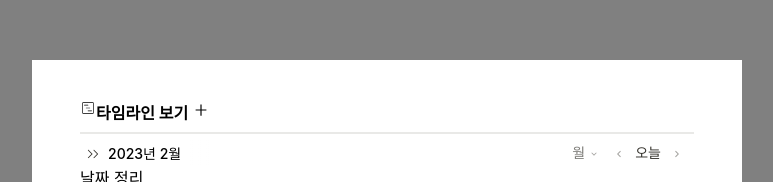
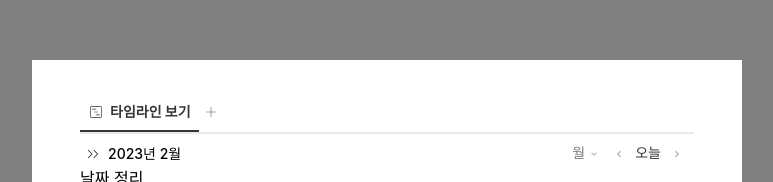
Before and after one commit to taehoon619/timeline, a React (Create React App) app: page / in a window 1280 px wide. Shown: the part 140-322 px from the top of the page, without its empty margins (253-1026 px from the left). Built offline with nearby package versions, Linux system fonts and the light colour scheme.

Commit message:
timeline

```diff
--- a/src/components/Navbar/Navbar.jsx
+++ b/src/components/Navbar/Navbar.jsx
@@ -6,13 +6,19 @@ import styles from "./Navbar.module.css";
 export default function Navbar() {
   return (
     <div className={styles.container}>
-      <div className={styles.timeLineText}>
-        <div className={styles.timeLineView}>
-          <CiViewTimeline />
-          <h4>타임라인 보기</h4>
-        </div>
-        <div>
-          <AiOutlinePlus />
+      <div className={styles.timeLineTextWrap}>
+        <div className={styles.timeLineText}>
+          <div className={styles.timeLine}>
+            <div className={styles.timeLineView}>
+              <di className={styles.timeLineBox}>
+                <CiViewTimeline className={styles.timeLineIcon} />
+                <h4 className={styles.lineText}>타임라인 보기</h4>
+              </di>
+            </div>
+          </div>
+          <div className={styles.contentPlusIcon}>
+            <AiOutlinePlus className={styles.contentPlus} />
+          </div>
         </div>
       </div>
       <div className={styles.menuBar}></div>
--- a/src/components/Navbar/Navbar.module.css
+++ b/src/components/Navbar/Navbar.module.css
@@ -5,6 +5,17 @@
   display: flex;
   align-items: center;
   position: sticky;
+  z-index: 1;
+}
+
+.timeLineTextWrap {
+  width: 100%;
+  height: 100%;
+  display: flex;
+  align-items: center;
+  flex-grow: 1;
+  gap: 0.3rem;
+  z-index: 1;
 }
 
 .timeLineText {
@@ -12,9 +23,87 @@
   display: flex;
   align-items: center;
   flex-grow: 1;
-  gap: 0.3rem;
+}
+
+.timeLine {
+  display: inline-flex;
+  margin: 0px;
+  height: 100%;
 }
 
 .timeLineView {
   display: flex;
+  align-items: center;
+  background: none;
+  height: 100%;
+  border-bottom: 2px solid rgb(55, 53, 47);
+  padding-top: 2px;
 }
+
+.timeLineBox {
+  user-select: none;
+  transition: background 20ms ease-in 0s;
+  cursor: pointer;
+  display: flex;
+  align-items: center;
+  flex-shrink: 0;
+  white-space: nowrap;
+  height: 28px;
+  border-radius: 4px;
+  font-size: 14px;
+  line-height: 1.2;
+  min-width: 0px;
+  padding-left: 8px;
+  padding-right: 8px;
+  color: rgb(55, 53, 47);
+  font-weight: 500;
+  max-width: 220px;
+}
+
+.timeLineBox:hover {
+  background-color: rgba(55, 53, 47, 0.08);
+}
+
+.timeLineIcon {
+  width: 16px;
+  height: 16px;
+  display: block;
+  fill: rgb(55, 53, 47);
+  flex-shrink: 0;
+  margin-right: 6px;
+}
+
+.lineText {
+  white-space: nowrap;
+  overflow: hidden;
+  text-overflow: ellipsis;
+  margin-top: 1px;
+}
+
+.contentPlusIcon {
+  user-select: none;
+  transition: background 20ms ease-in 0s;
+  cursor: pointer;
+  display: inline-flex;
+  align-items: center;
+  justify-content: center;
+  flex-shrink: 0;
+  border-radius: 3px;
+  height: 24px;
+  width: 24px;
+  padding: 0px;
+  /* opacity: 0; */
+}
+
+.contentPlusIcon:hover {
+  background-color: rgba(55, 53, 47, 0.08);
+}
+
+.contentPlus {
+  width: 14px;
+  height: 14px;
+  display: block;
+  fill: rgba(55, 53, 47, 0.45);
+  flex-shrink: 0;
+  backface-visibility: hidden;
+}
```
